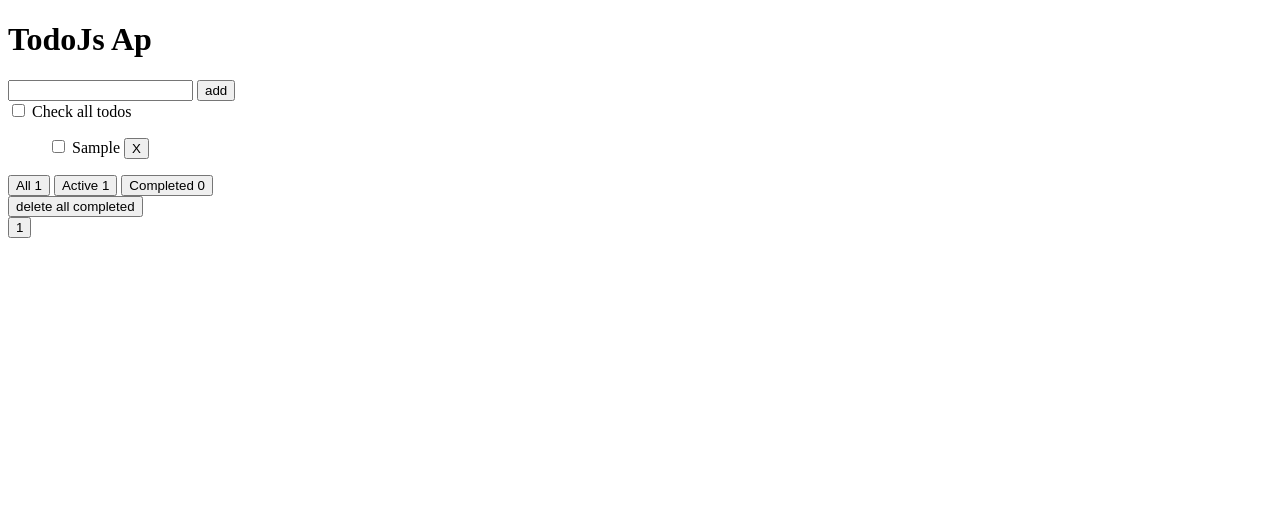
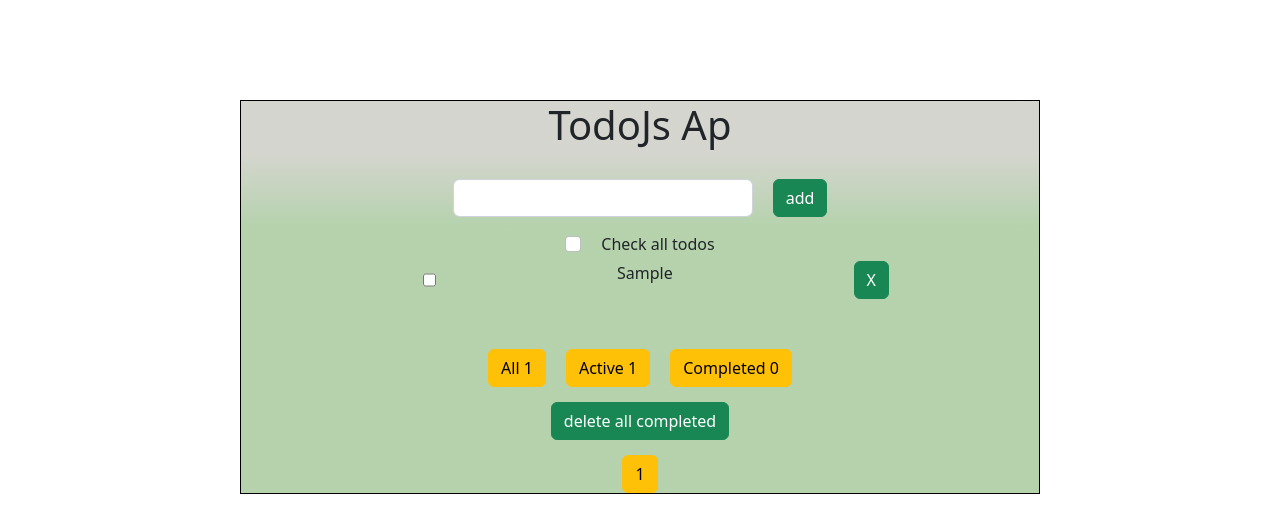
Before and after one commit to OlgaShenya/todo_js, a website: page index.html in a window 1280 px wide. Both pictures are taken after typing "Sample" into the empty fields and a click on the button "add". Drawn offline with nearby package versions, Linux system fonts and the light colour scheme.

Commit message:
Stylizing

```diff
--- a/index.html
+++ b/index.html
@@ -1,33 +1,40 @@
 <!DOCTYPE html>
 <html lang="en">
   <head>
-    <meta charset="UTF-8">
-    <meta http-equiv="X-UA-Compatible" content="IE=edge">
-    <meta name="viewport" content="width=device-width, initial-scale=1.0">
+    <meta charset="UTF-8" />
+    <meta http-equiv="X-UA-Compatible" content="IE=edge" />
+    <meta name="viewport" content="width=device-width, initial-scale=1.0" />
     <title>TodoJs Ap</title>
-    <link href="style.css" rel="stylesheet" type="text/css">
+    <link href="style.css" rel="stylesheet" type="text/css" />
+    <link
+      href="https://cdn.jsdelivr.net/npm/bootstrap@5.2.3/dist/css/bootstrap.min.css"
+      rel="stylesheet"
+      integrity="sha384-rbsA2VBKQhggwzxH7pPCaAqO46MgnOM80zW1RWuH61DGLwZJEdK2Kadq2F9CUG65"
+      crossorigin="anonymous"
+    />
   </head>
   <body>
-    <h1>TodoJs Ap</h1>
+    <div class="box">
+      <h1 class="title">TodoJs Ap</h1>
       <div class="addTodo">
-        <input type="text" id="inputAdd">
-        <button id="buttonAdd">add</button>
+        <input type="text" id="inputAdd" class="form-control"/>
+        <button id="buttonAdd" type="button" class="btn btn-success">add</button>
       </div>
-    <div>
-        <input type="checkbox" id="checkAll">
-        <label for="checkAll">Check all todos</label>
+      <div class="checkAllTodos">
+        <input type="checkbox" id="checkAll" class="form-check-input"/>
+        <label for="checkAll" class="form-check-label">Check all todos</label>
       </div>
       <ul></ul>
       <div id="filterTodos">
-        <button id="allTodos">all 0</button>
-        <button id="activeTodos">active 0</button>
-        <button id="completedTodos">completed 0</button>
+        <button id="allTodos" type="button" class="btn btn-warning">all 0</button>
+        <button id="activeTodos" type="button" class="btn btn-warning">active 0</button>
+        <button id="completedTodos" type="button" class="btn btn-warning">completed 0</button>
       </div>
-    <button id="deleteAllCompleted">delete all completed</button>
+      <button id="deleteAllCompleted" type="button" class="btn btn-success">delete all completed</button>
       <nav id="pageList"></nav>
 
       <script src="https://cdn.jsdelivr.net/lodash/4.10.0/lodash.js"></script>
       <script src="script.js"></script>
-
+    </div>
   </body>
 </html>
--- a/script.js
+++ b/script.js
@@ -67,7 +67,7 @@ const countPages = (data) => {
     let pageCount = Math.ceil(data.length/pageSize);
     let liPage = ''
     for (let i=1; i<= pageCount; i++){
-        liPage += `<button id=${i}>${i}</button>`;
+        liPage += `<button type="button" class="btn btn-warning" id=${i}>${i}</button>`;
     }
     pageList.innerHTML = liPage;
 }
@@ -84,7 +84,6 @@ const showPageTasks = (data) => {
 }
 
 const render = () => {
-    console.log(_.isArray([1,2]));
     let li = '';
     const filteredTasks = setFilter();
     countPages(filteredTasks);
@@ -95,7 +94,7 @@ const render = () => {
         <input type="checkbox" ${checked}>
         <span>${item.text}</span>
         <input type="text" id="inputEdit" class="hidden" value="${item.text}">
-        <button>X</button></li>`;
+        <button id="myBtnStyle" type="button" class="btn btn-success">X</button></li>`;
     })
     list.innerHTML = li;
     countTodoTypes();
--- a/style.css
+++ b/style.css
@@ -5,3 +5,71 @@ li {
 .hidden {
     display: none;
 }
+
+.box {
+    width: 800px;
+    border: 1px solid black;
+    margin: 100px auto 0;
+    background: rgb(34,34,0);
+    background: linear-gradient(180deg, rgba(34,34,0,0.18672979445684523) 13%, rgba(33,121,9,0.3323880577621674) 32%);
+}
+
+.title {
+    display:flex;
+    justify-content: center;
+    margin: 0 auto;
+}
+
+.addTodo {
+    display:flex;
+    justify-content: center;
+    gap: 20px;
+    margin-top: 30px;
+}
+
+.checkAllTodos {
+    display:flex;
+    justify-content: center;
+    margin-top: 15px;
+    gap: 20px;
+}
+
+#filterTodos {
+    display:flex;
+    justify-content: center;
+    gap: 20px;
+    margin-top: 50px;
+}
+
+#deleteAllCompleted {
+    display:block;
+    margin: 0 auto;
+    margin-top: 15px;
+}
+
+#pageList{
+    display:flex;
+    justify-content: center;
+    gap: 20px;
+    margin-top: 15px;
+}
+
+li {
+    display:flex;
+    justify-content: space-between;
+    gap: 20px;
+    margin-top: 5px;
+    margin-left: 150px;
+    margin-right: 150px;
+}
+
+#inputAdd {
+    width: 300px;
+}
+
+/* #myBtnStyle {
+ background-color: rgb(84, 215, 84);
+ color:rgb(12, 72, 12);
+ height: 20px;
+ width: 20px;
+}  */
```
Lines whose indentation alone changed are shown as unchanged.
